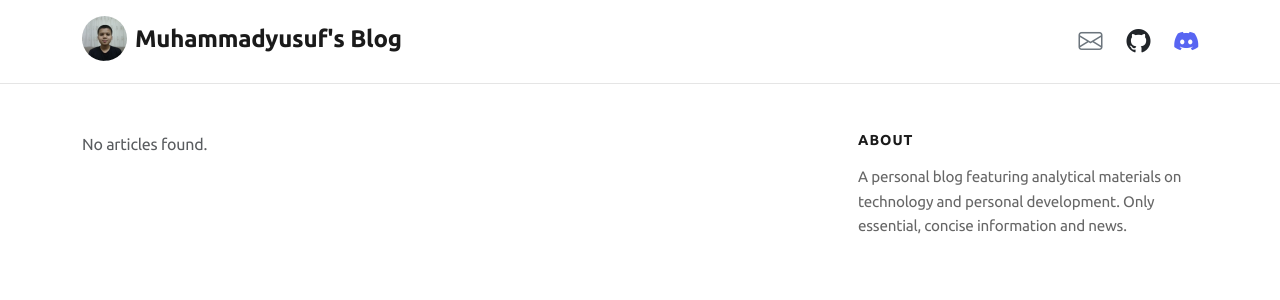
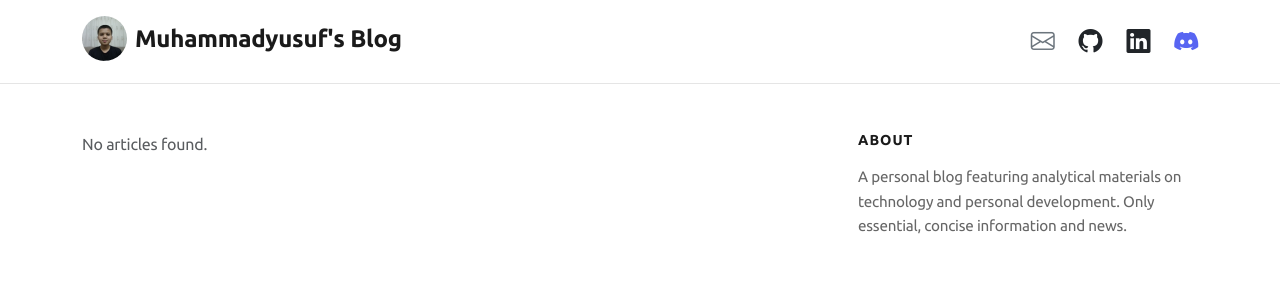
Before and after one commit to Yusupov-Muhammadyusuf/myblog, a Django app: page / in a window 1280 px wide. Shown: the top 300 px of the page. Run offline with Django 5.2, Linux system fonts and the light colour scheme; data that the repository does not hold is empty; some libraries are stand-ins or nearby versions.

Commit message:
feat: add LinkedIn profile link to navigation

```diff
--- a/templates/post.html
+++ b/templates/post.html
@@ -34,6 +34,9 @@
                             </a>
                             <a href="https://github.com/Yusupov-Muhammadyusuf" target="_blank" class="text-decoration-none text-dark">
                                 <i class="bi bi-github"></i>
+                            </a>
+                            <a href="https://www.linkedin.com/in/Yusupov-Muhammadyusuf" target="_blank" class="text-decoration-none text-dark">
+                                <i class="bi bi-linkedin"></i>
                             </a>
                             <a href="https://discord.com/users/yusupovmuhammadyusuf_98208" target="_blank" class="text-decoration-none" style="color: #5865F2;">
                                 <i class="bi bi-discord"></i>
```
